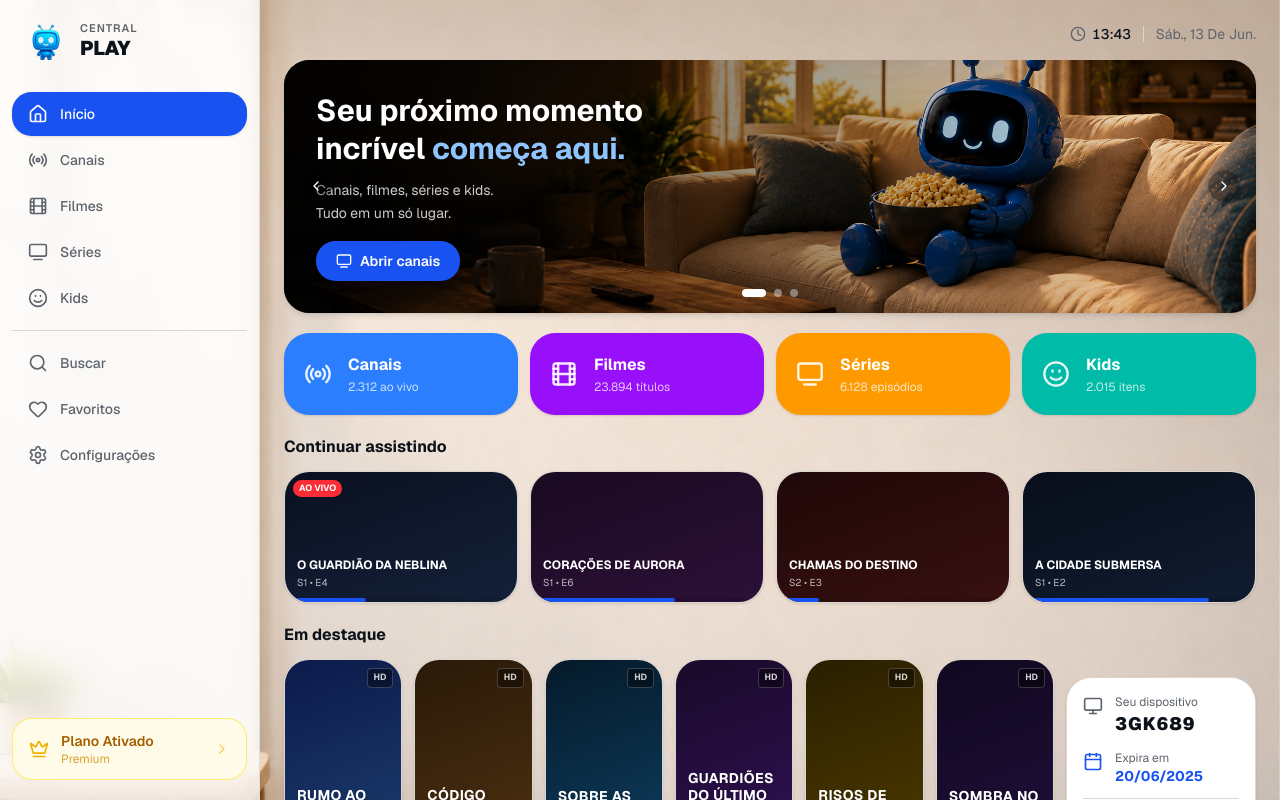
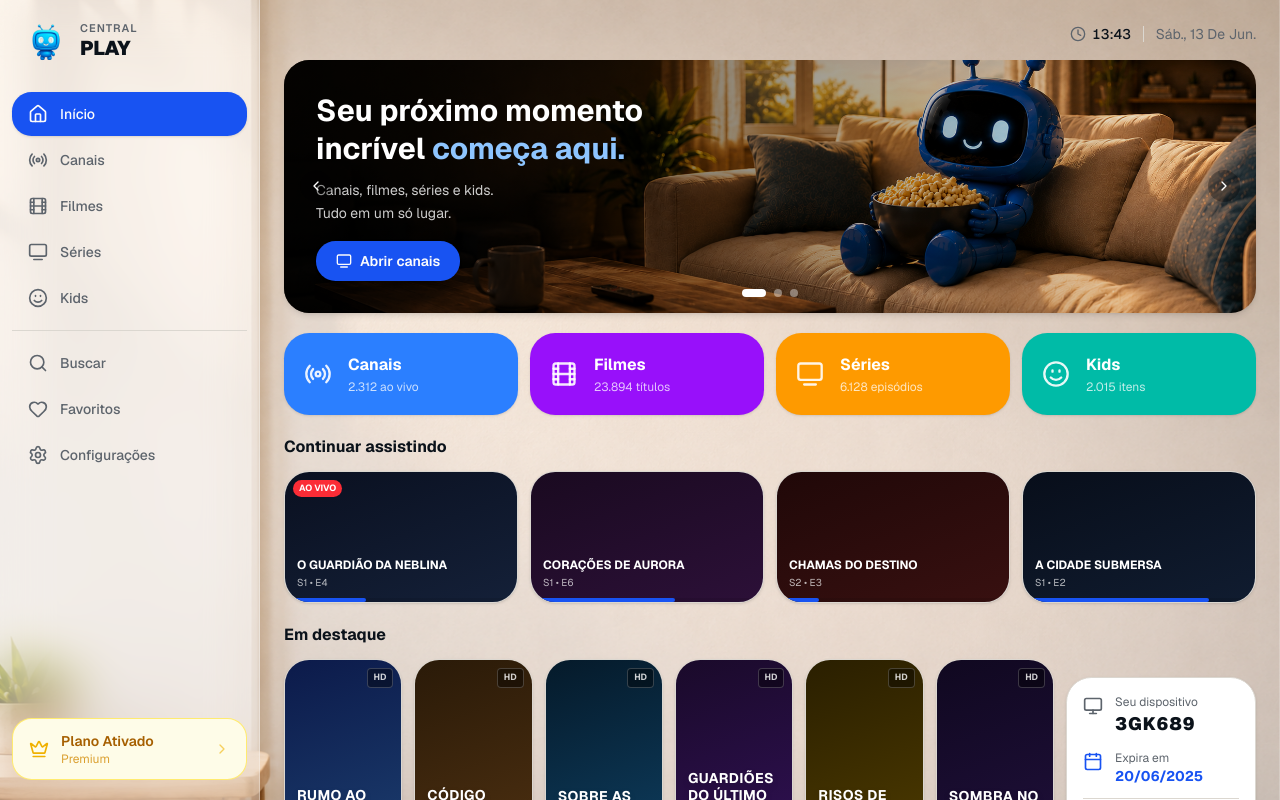
Before and after one commit to arthurpanza123-beep/centralplayplus-tv, a Next.js app: page / in a window 1280 px wide. Built offline with nearby package versions, Linux system fonts and the light colour scheme.

Commit message:
feat: adjust sidebar background and border styles for better visibility

```diff
--- a/app/page.tsx
+++ b/app/page.tsx
@@ -38,7 +38,7 @@ const NAV_ITEMS: { id: TabId; label: string; icon: React.ElementType }[] = [
 const Sidebar = memo(function Sidebar({ active, onNav }: { active: TabId; onNav: (id: TabId) => void }) {
   return (
     <aside
-      className="flex flex-col h-screen bg-white/80 backdrop-blur-md border-r border-sidebar-border shrink-0"
+      className="flex flex-col h-screen bg-white/35 backdrop-blur-xl border-r border-white/30 shrink-0"
       style={{ width: 'var(--tv-sidebar-width)' }}
     >
       {/* Logo */}
```
